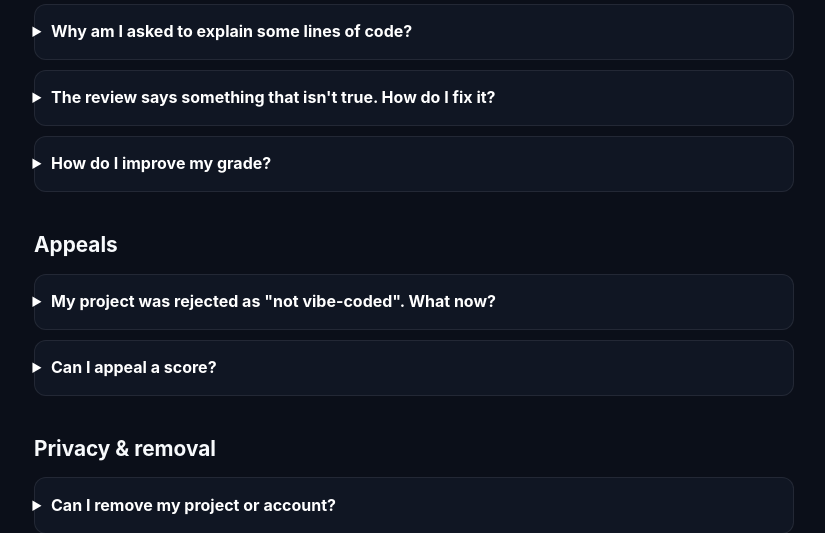
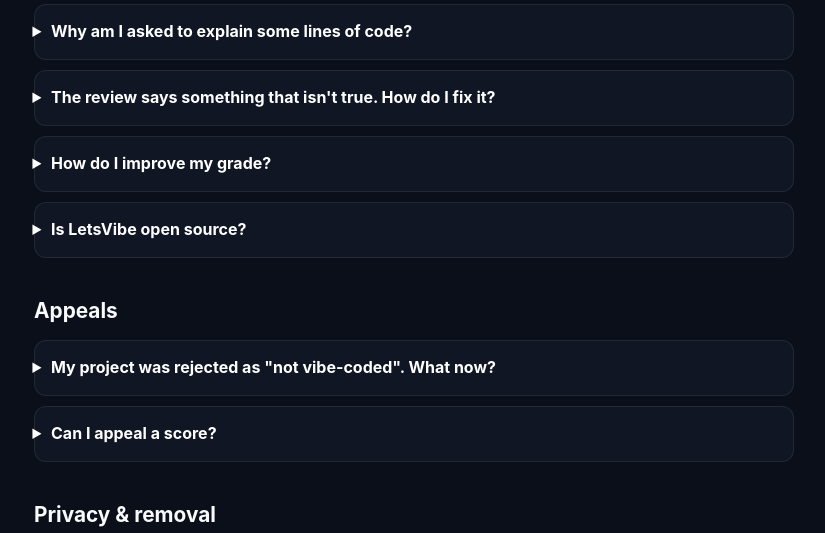
Before and after one commit to Todd0042/letsvibe, a FastAPI app: page /faq in a window 1280 px wide. Shown: the part 1261-1794 px from the top of the page, without its empty margins (226-1051 px from the left). Run offline with FastAPI, Linux system fonts and the light colour scheme; data comes from the database, SQL or seed files in the repository; data that the repository does not hold is empty; some libraries are stand-ins or nearby versions.

Commit message:
Docs: clarify open-source website vs. private grading engine

```diff
--- a/letsvibe/web/templates/pages/faq.html
+++ b/letsvibe/web/templates/pages/faq.html
@@ -73,6 +73,10 @@
   <summary>How do I improve my grade?</summary>
   <p>Work through the "Areas Needing Attention" on your report, push a new commit, then use <strong>Re-Analyze</strong> on your project page.</p>
 </details>
+<details class="faq" id="open-source">
+  <summary>Is LetsVibe open source?</summary>
+  <p>The LetsVibe website, leaderboard, bell-curve math, and privacy/deletion tools are open source on <a href="https://github.com/Todd0042/letsvibe" rel="noopener noreferrer">GitHub</a>. The grading engine itself is not currently open source, though the full rubric steps, checklist point values, and curve formulas are published on <a href="/how-it-works">How grading works</a> and the <a href="/grading-curve">Grading curve</a> page.</p>
+</details>
 
 <h2 id="appeals">Appeals</h2>
 <details class="faq">
--- a/letsvibe/web/templates/pages/how-it-works.html
+++ b/letsvibe/web/templates/pages/how-it-works.html
@@ -70,4 +70,7 @@
 
 <h2 id="hardware">Why everything runs locally</h2>
 <p>The models run through <a href="https://ollama.com" rel="noopener noreferrer">Ollama</a> on a single consumer graphics card owned by LetsVibe. Nothing you submit is sent to OpenAI, Anthropic, Google or any other AI provider, and nothing is used to train models. The trade-off is speed: an evaluation takes several minutes and runs one at a time.</p>
+
+<h2 id="open-source">Open-source site, private grading engine</h2>
+<p>The LetsVibe website, leaderboard, bell-curve calculation, and self-service privacy and deletion tools are open source on <a href="https://github.com/Todd0042/letsvibe" rel="noopener noreferrer">GitHub</a>. The grading engine itself is not currently open source; instead, the full grading method, factor weights, checklist point tables, and live bell-curve constants are published here and on the <a href="/grading-curve">Grading curve</a> page.</p>
 <p>Questions? See the <a href="/faq">FAQ</a> or <a href="/support">contact us</a>.</p>
```
Also changed, not shown: README.md.
